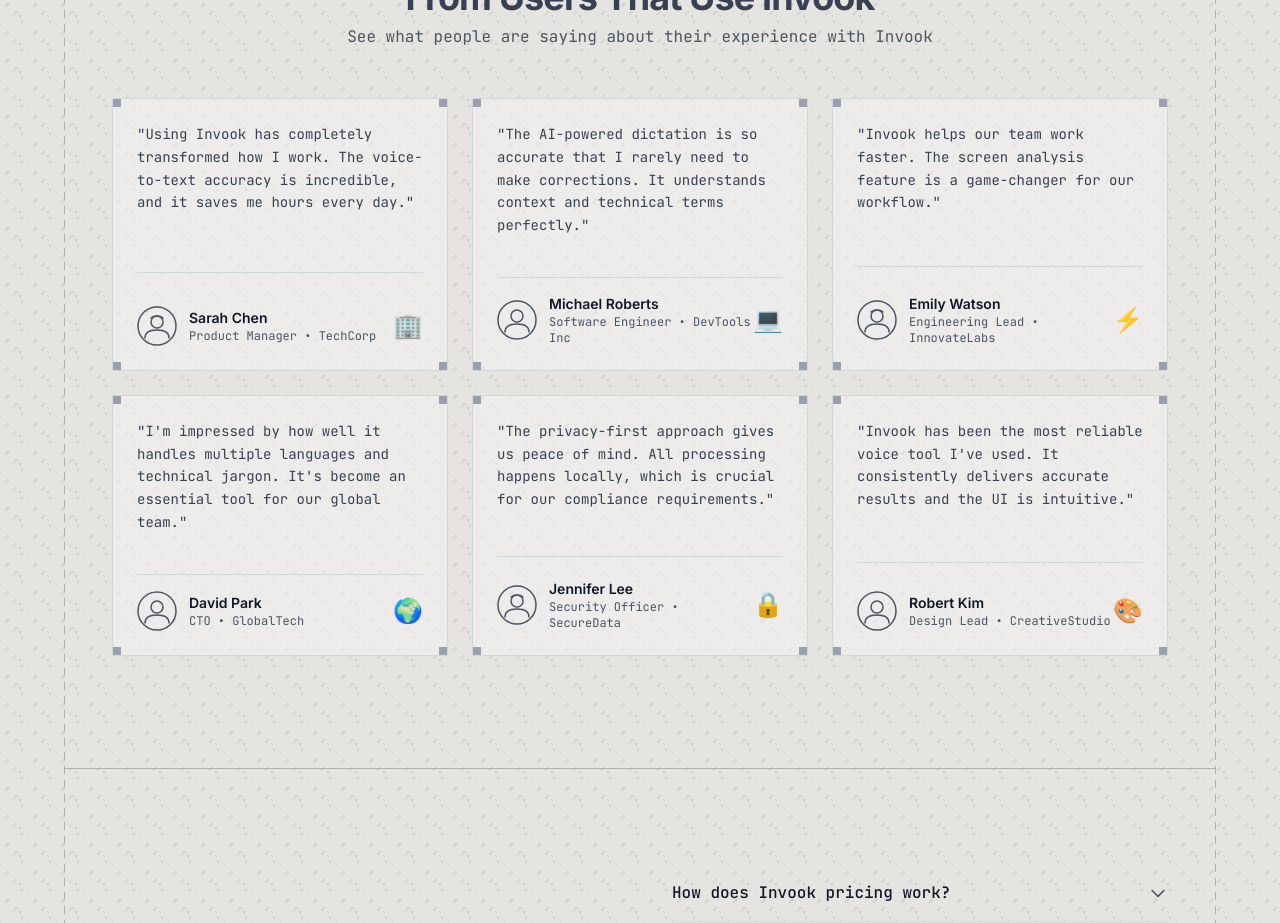
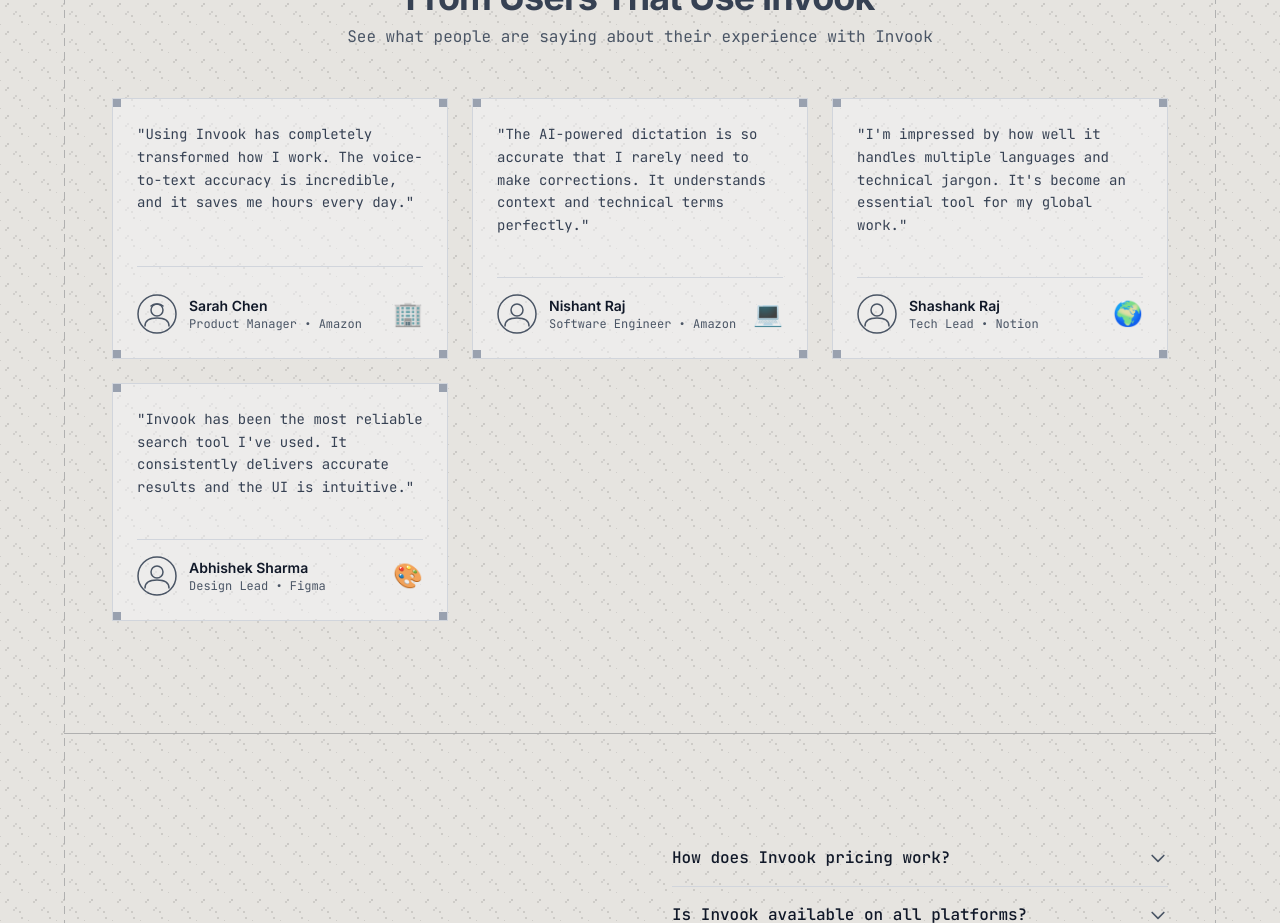
Before and after one commit to Thinking-Sound-Lab/tsl-website, a Next.js app: page / in a window 1280 px wide. Shown: the part 8320-9243 px from the top of the page. Built offline with nearby package versions, Linux system fonts and the light colour scheme.

Commit message:
changed usecase and testimonials

```diff
--- a/app/use-cases/data.ts
+++ b/app/use-cases/data.ts
@@ -8,54 +8,54 @@
 }
 
 export const videoUseCases: VideoUseCase[] = [
-  {
-    id: "1",
-    title: "Whispering in an open office on macbook",
-    author: "Sahaj G.",
-    videoUrl: "https://www.youtube.com/embed/P6W2iyp6YA4?si=mv6jphQ9-waMPdha",
-    appIcons: ["📝"],
-    appNames: ["Notion"],
-  },
-  {
-    id: "2",
-    title: "Push PRs with Wispr and get your steps in",
-    author: "Jonas T.",
-    videoUrl: "https://www.youtube.com/embed/9ZQP7PfHnuI?si=lw-LpIl-67vQzI_w",
-    appIcons: ["⚡"],
-    appNames: ["Wispr"],
-  },
-  {
-    id: "3",
-    title: "Turbocharge customer feedback and reporting",
-    author: "Dan M.",
-    videoUrl: "https://www.youtube.com/embed/dQw4w9WgXcQ",
-    appIcons: ["📊", "🎯", "📧"],
-    appNames: ["Google Sheets", "Analytics", "Outlook"],
-  },
-  {
-    id: "4",
-    title: "Polished meeting follow-ups in minutes, not days",
-    author: "Sarah K.",
-    videoUrl: "https://www.youtube.com/embed/dQw4w9WgXcQ",
-    appIcons: ["💬"],
-    appNames: ["Chat"],
-  },
-  {
-    id: "5",
-    title: "Lesson recaps now become easy as 1-2-3",
-    author: "Alex R.",
-    videoUrl: "https://www.youtube.com/embed/dQw4w9WgXcQ",
-    appIcons: ["📚"],
-    appNames: ["Education"],
-  },
-  {
-    id: "6",
-    title: "Fly through LinkedIn comments to build your audience",
-    author: "Maria L.",
-    videoUrl: "https://www.youtube.com/embed/dQw4w9WgXcQ",
-    appIcons: ["💼"],
-    appNames: ["LinkedIn"],
-  },
+  //   {
+  //     id: "1",
+  //     title: "Whispering in an open office on macbook",
+  //     author: "Sahaj G.",
+  //     videoUrl: "https://www.youtube.com/embed/P6W2iyp6YA4?si=mv6jphQ9-waMPdha",
+  //     appIcons: ["📝"],
+  //     appNames: ["Notion"],
+  //   },
+  //   {
+  //     id: "2",
+  //     title: "Push PRs with Wispr and get your steps in",
+  //     author: "Jonas T.",
+  //     videoUrl: "https://www.youtube.com/embed/9ZQP7PfHnuI?si=lw-LpIl-67vQzI_w",
+  //     appIcons: ["⚡"],
+  //     appNames: ["Wispr"],
+  //   },
+  //   {
+  //     id: "3",
+  //     title: "Turbocharge customer feedback and reporting",
+  //     author: "Dan M.",
+  //     videoUrl: "https://www.youtube.com/embed/dQw4w9WgXcQ",
+  //     appIcons: ["📊", "🎯", "📧"],
+  //     appNames: ["Google Sheets", "Analytics", "Outlook"],
+  //   },
+  //   {
+  //     id: "4",
+  //     title: "Polished meeting follow-ups in minutes, not days",
+  //     author: "Sarah K.",
+  //     videoUrl: "https://www.youtube.com/embed/dQw4w9WgXcQ",
+  //     appIcons: ["💬"],
+  //     appNames: ["Chat"],
+  //   },
+  //   {
+  //     id: "5",
+  //     title: "Lesson recaps now become easy as 1-2-3",
+  //     author: "Alex R.",
+  //     videoUrl: "https://www.youtube.com/embed/dQw4w9WgXcQ",
+  //     appIcons: ["📚"],
+  //     appNames: ["Education"],
+  //   },
+  //   {
+  //     id: "6",
+  //     title: "Fly through LinkedIn comments to build your audience",
+  //     author: "Maria L.",
+  //     videoUrl: "https://www.youtube.com/embed/dQw4w9WgXcQ",
+  //     appIcons: ["💼"],
+  //     appNames: ["LinkedIn"],
+  //   },
 ];
 
 // Helper function to extract YouTube video ID from URL
--- a/components/testimonials-section.tsx
+++ b/components/testimonials-section.tsx
@@ -4,52 +4,52 @@
       "Using Invook has completely transformed how I work. The voice-to-text accuracy is incredible, and it saves me hours every day.",
     name: "Sarah Chen",
     title: "Product Manager",
-    company: "TechCorp",
+    company: "Amazon",
     companyLogo: "🏢",
     gender: "female",
   },
   {
     quote:
       "The AI-powered dictation is so accurate that I rarely need to make corrections. It understands context and technical terms perfectly.",
-    name: "Michael Roberts",
+    name: "Nishant Raj",
     title: "Software Engineer",
-    company: "DevTools Inc",
+    company: "Amazon",
     companyLogo: "💻",
     gender: "male",
   },
+  //   {
+  //     quote:
+  //       "Invook helps our team work faster. The screen analysis feature is a game-changer for our workflow.",
+  //     name: "Emily Watson",
+  //     title: "Engineering Lead",
+  //     company: "InnovateLabs",
+  //     companyLogo: "⚡",
+  //     gender: "female",
+  //   },
   {
     quote:
-      "Invook helps our team work faster. The screen analysis feature is a game-changer for our workflow.",
-    name: "Emily Watson",
-    title: "Engineering Lead",
-    company: "InnovateLabs",
-    companyLogo: "⚡",
-    gender: "female",
-  },
-  {
-    quote:
-      "I'm impressed by how well it handles multiple languages and technical jargon. It's become an essential tool for our global team.",
-    name: "David Park",
-    title: "CTO",
-    company: "GlobalTech",
+      "I'm impressed by how well it handles multiple languages and technical jargon. It's become an essential tool for my global work.",
+    name: "Shashank Raj",
+    title: "Tech Lead",
+    company: "Notion",
     companyLogo: "🌍",
     gender: "male",
   },
+  //   {
+  //     quote:
+  //       "The privacy-first approach gives us peace of mind. All processing happens locally, which is crucial for our compliance requirements.",
+  //     name: "Jennifer Lee",
+  //     title: "Security Officer",
+  //     company: "SecureData",
+  //     companyLogo: "🔒",
+  //     gender: "female",
+  //   },
   {
     quote:
-      "The privacy-first approach gives us peace of mind. All processing happens locally, which is crucial for our compliance requirements.",
-    name: "Jennifer Lee",
-    title: "Security Officer",
-    company: "SecureData",
-    companyLogo: "🔒",
-    gender: "female",
-  },
-  {
-    quote:
-      "Invook has been the most reliable voice tool I've used. It consistently delivers accurate results and the UI is intuitive.",
-    name: "Robert Kim",
+      "Invook has been the most reliable search tool I've used. It consistently delivers accurate results and the UI is intuitive.",
+    name: "Abhishek Sharma",
     title: "Design Lead",
-    company: "CreativeStudio",
+    company: "Figma",
     companyLogo: "🎨",
     gender: "male",
   },
@@ -59,7 +59,13 @@
   if (gender === "male") {
     return (
       <svg width="40" height="40" viewBox="0 0 40 40" fill="none">
-        <circle cx="20" cy="20" r="19" stroke="currentColor" strokeWidth="1.5" />
+        <circle
+          cx="20"
+          cy="20"
+          r="19"
+          stroke="currentColor"
+          strokeWidth="1.5"
+        />
         <circle cx="20" cy="16" r="6" stroke="currentColor" strokeWidth="1.5" />
         <path
           d="M8 32C8 26 12 24 20 24C28 24 32 26 32 32"
@@ -72,7 +78,13 @@
   } else {
     return (
       <svg width="40" height="40" viewBox="0 0 40 40" fill="none">
-        <circle cx="20" cy="20" r="19" stroke="currentColor" strokeWidth="1.5" />
+        <circle
+          cx="20"
+          cy="20"
+          r="19"
+          stroke="currentColor"
+          strokeWidth="1.5"
+        />
         <circle cx="20" cy="16" r="6" stroke="currentColor" strokeWidth="1.5" />
         <path
           d="M8 32C8 26 12 24 20 24C28 24 32 26 32 32"
```
